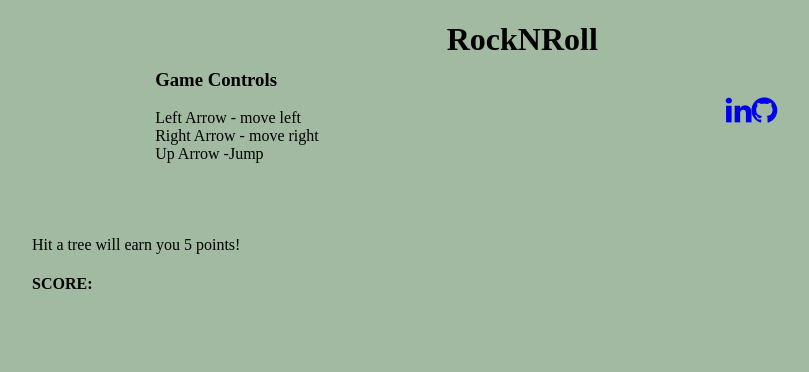
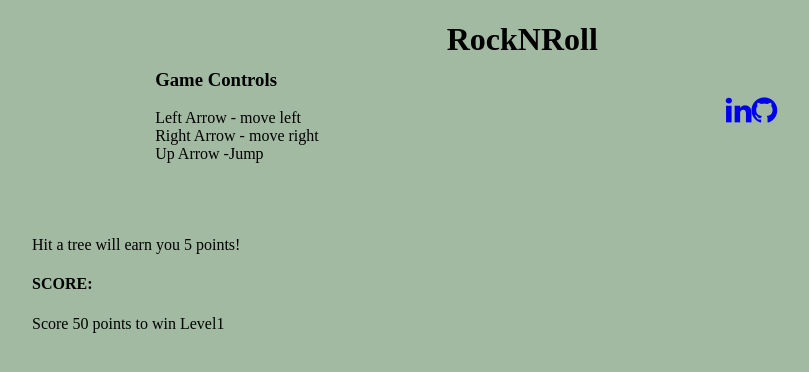
Before and after one commit to knandhu/Rock-N-Roll, a website built with webpack: page dist/index.html in a window 1280 px wide. Shown: the whole page, without its empty margins (288-1097 px from the left). Built offline with nearby package versions, Linux system fonts and the light colour scheme.

Commit message:
Update index.html

```diff
--- a/dist/index.html
+++ b/dist/index.html
@@ -40,7 +40,7 @@
         <p>Hit a tree will earn you 5 points!</p>
         <h4 id="score">SCORE:</h4>
 
-<!--         <p>Score 50 points to win Level1</p> -->
+        <p>Score 50 points to win Level1</p>
     </div>
     <script src="bundle.js"></script>
     </div>
```
